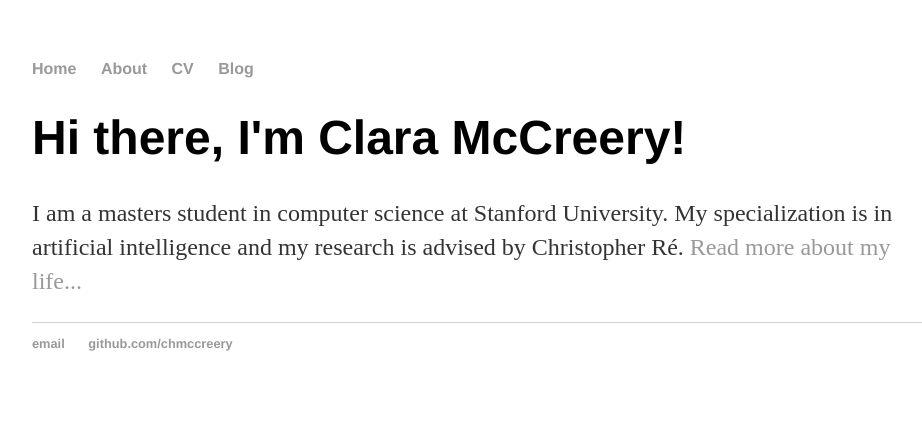
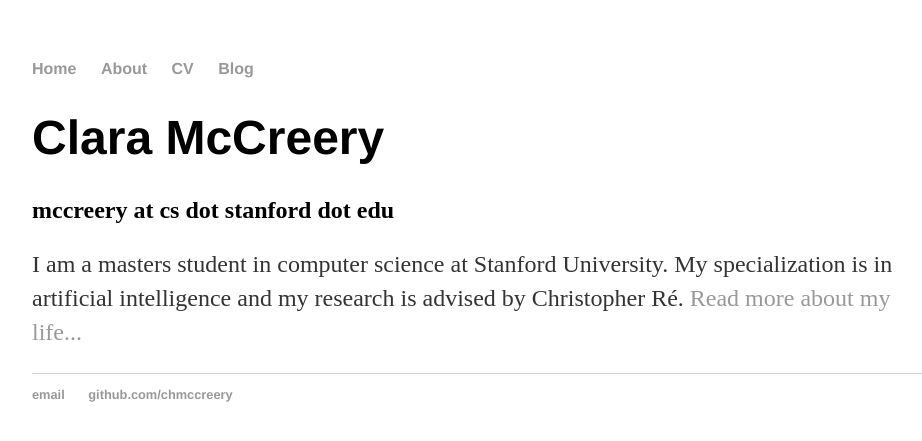
Before and after one commit to chmccreery/chmccreery.github.io, a Jekyll site: the page built from index.html, in a window 1280 px wide. Shown: the top 441 px of the page, without its empty margins (160-1082 px from the left). Built offline with Jekyll 4.4.1, drawn with Linux system fonts in a browser that asks for light colours.

Commit message:
Update index.html

```diff
--- a/index.html
+++ b/index.html
@@ -3,6 +3,7 @@
 title: Clara McCreery
 ---
 <div class="blurb">
-	<h1>Hi there, I'm Clara McCreery!</h1>
+	<h1>Clara McCreery</h1>
+	<h2>mccreery at cs dot stanford dot edu</h2>
 	<p>I am a masters student in computer science at Stanford University. My specialization is in artificial intelligence and my research is advised by Christopher Ré. <a href="/about">Read more about my life...</a></p>
 </div><!-- /.blurb -->
```
